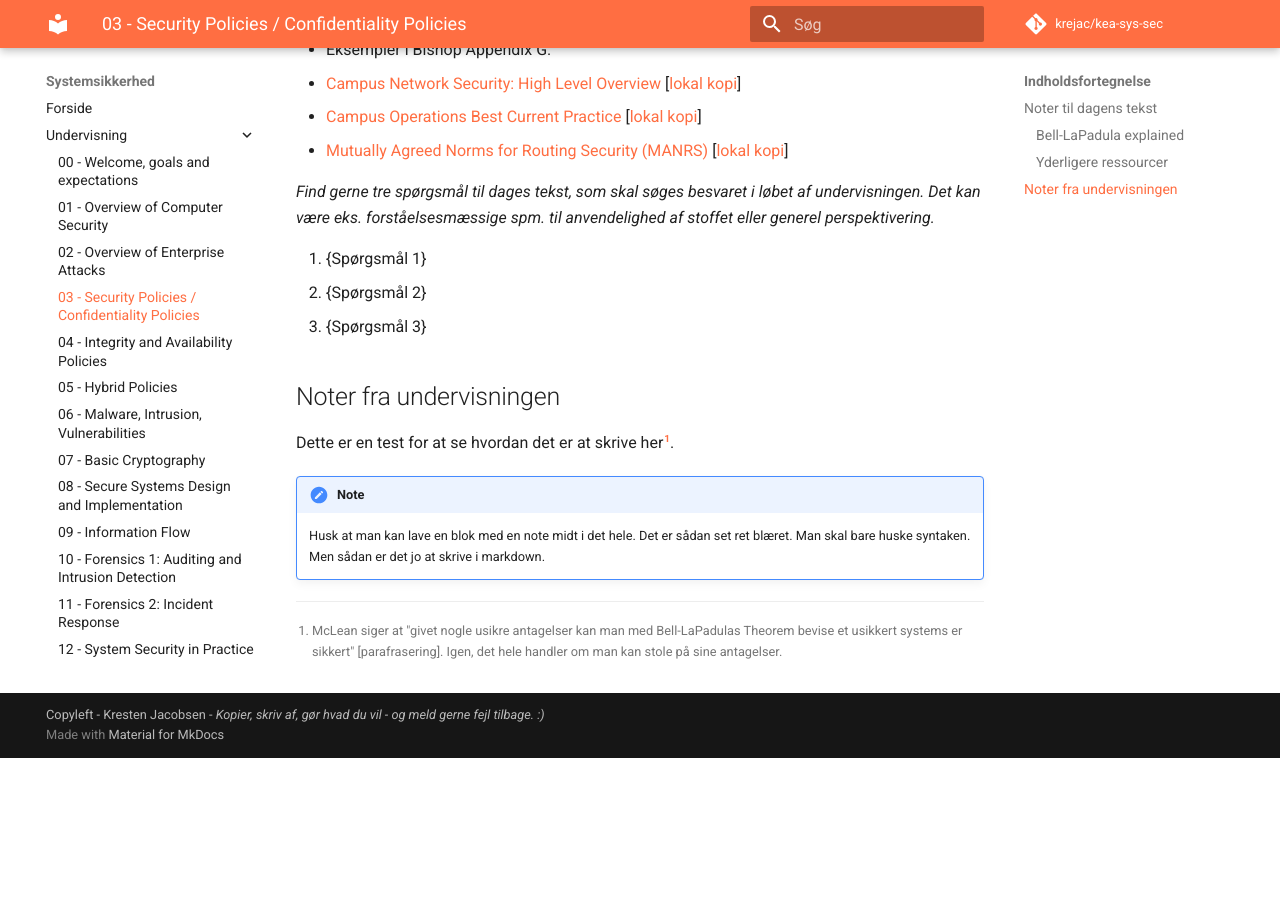
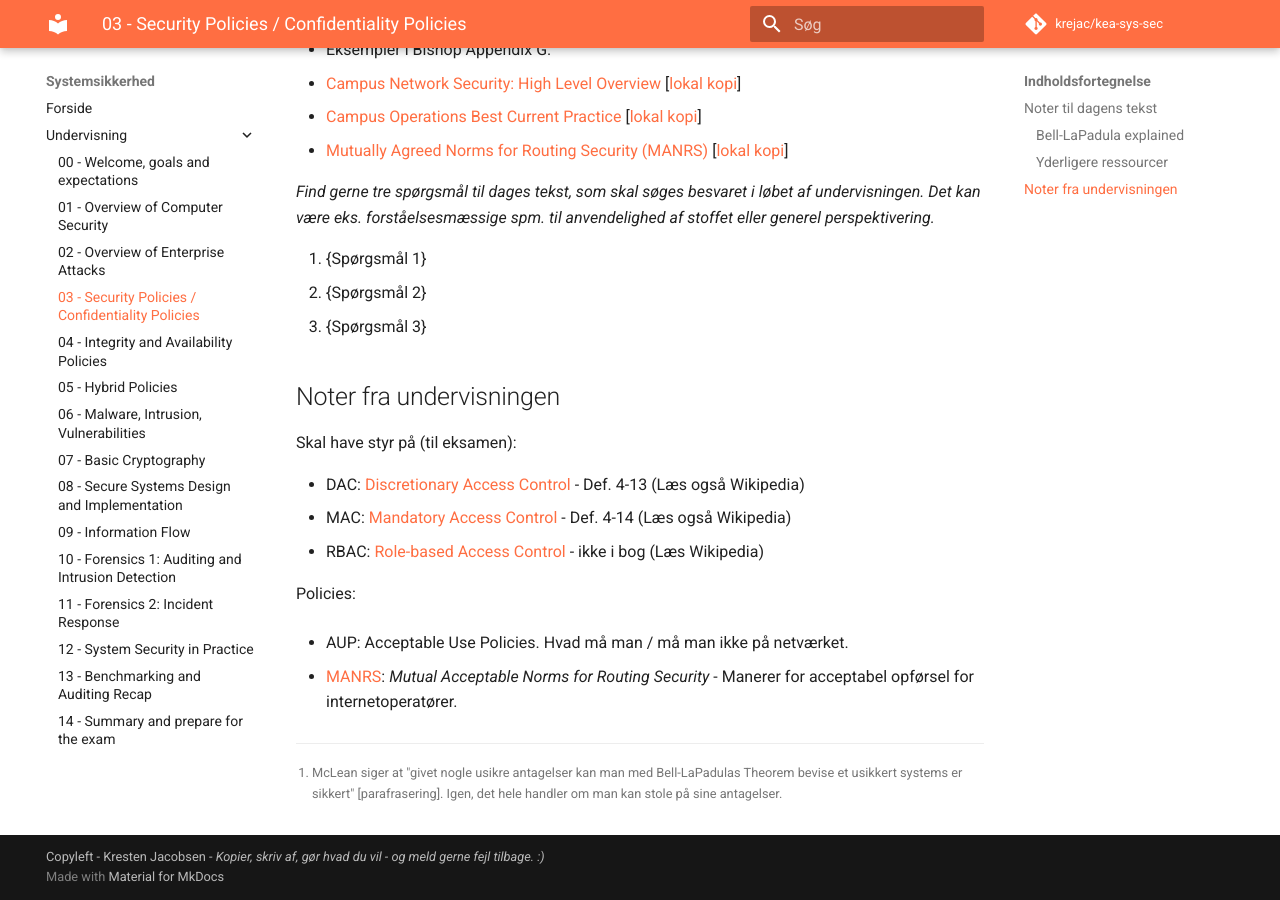
Before and after one commit to krejac/kea-sys-sec, an MkDocs documentation site: the page built from docs/undervisning/03-kursusgang.md, in a window 1280 px wide and 900 px high, scrolled down 1094 px. Built offline with MkDocs 1.6.1 and Material for MkDocs 9.7.7, drawn with Linux system fonts in a browser that asks for light colours; comment, search, counter and statistics services are not loaded; before the commit the page ends 1852 px from its top, so only the background shows below that.

Commit message:
Notes of the day

```diff
--- a/docs/undervisning/03-kursusgang.md
+++ b/docs/undervisning/03-kursusgang.md
@@ -31,9 +31,18 @@
 
 ## Noter fra undervisningen
 
-Dette er en test for at se hvordan det er at skrive her[^1].
+Skal have styr på (til eksamen):
 
-!!! Note
-    Husk at man kan lave en blok med en note midt i det hele. Det er sådan set ret blæret. Man skal bare huske syntaken. Men sådan er det jo at skrive i markdown.
+- DAC: [Discretionary Access Control](https://en.wikipedia.org/wiki/Discretionary_access_control) - Def. 4-13 (Læs også Wikipedia)
+- MAC: [Mandatory Access Control](https://en.wikipedia.org/wiki/Mandatory_access_control) - Def. 4-14 (Læs også Wikipedia)
+- RBAC: [Role-based Access Control](https://en.wikipedia.org/wiki/Role-based_access_control) - ikke i bog (Læs Wikipedia)
+
+Policies:
+
+- AUP: Acceptable Use Policies. Hvad må man / må man ikke på netværket.
+
+- [MANRS](https://www.manrs.org/): *Mutual Acceptable Norms for Routing Security* - Manerer for acceptabel opførsel for internetoperatører.
+
+
 
 [^1]: McLean siger at "givet nogle usikre antagelser kan man med Bell-LaPadulas Theorem bevise et usikkert systems er sikkert" [parafrasering]. Igen, det hele handler om man kan stole på sine antagelser.
```
